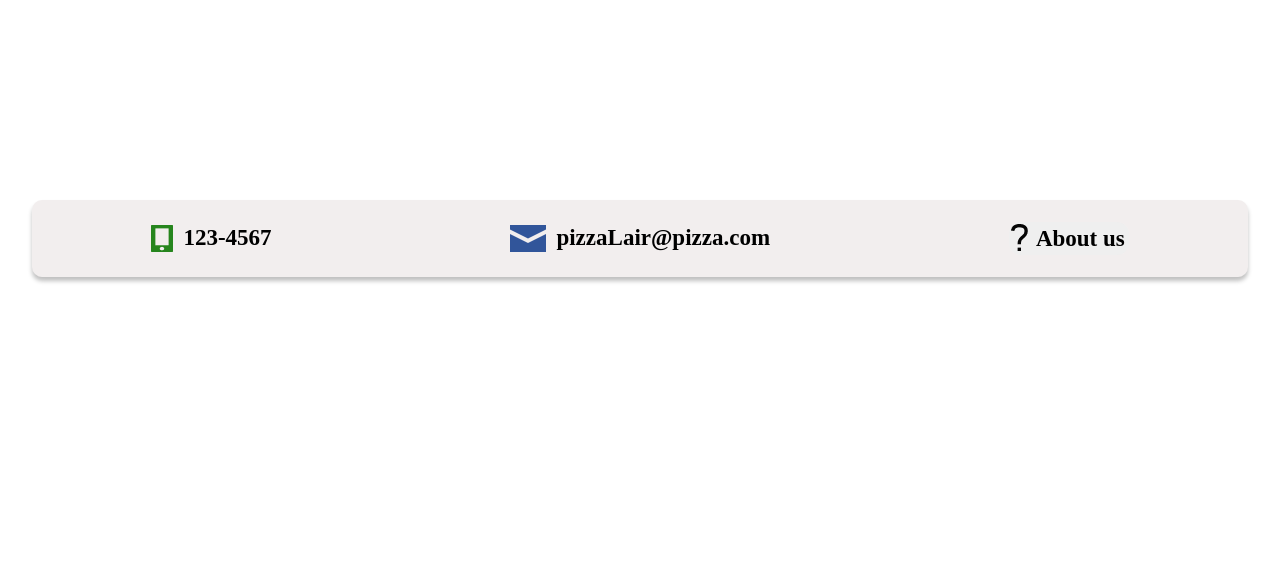
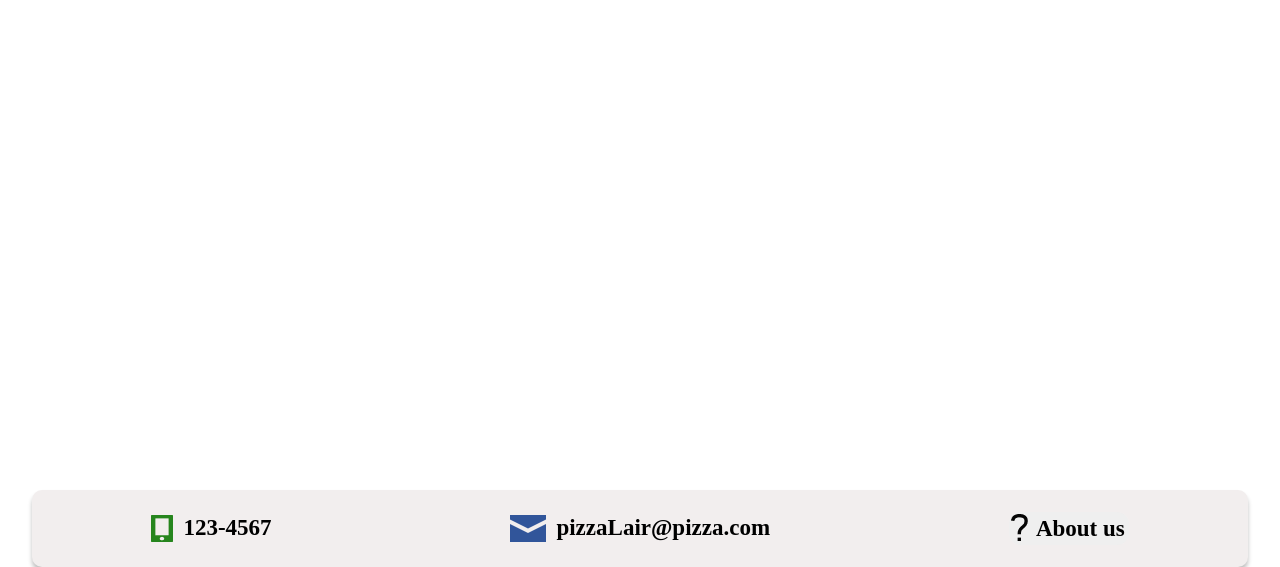
Before and after one commit to bjarkiivars/CandyQueen, a Django app: page /menu/ in a window 1280 px wide. Shown: the part 233-800 px from the top of the page. Run offline with Django 4.2, Linux system fonts and the light colour scheme; data that the repository does not hold is empty; some libraries are stand-ins or nearby versions.

Commit message:
fixing a few things regarding the display on the menu etc

```diff
--- a/static/css/style.css
+++ b/static/css/style.css
@@ -467,10 +467,9 @@ html, body {
     justify-content: space-around;
     align-items: center;
     background: #F2EEEE;
-    mix-blend-mode: darken;
     color: black;
     padding: 20px 0;
-    position: relative;
+    position: fixed;
     width: 95%;
     right: 2.5%;
     left: 2.5%;
--- a/static/js/app.js
+++ b/static/js/app.js
@@ -644,6 +644,7 @@ document.addEventListener('DOMContentLoaded', function() {
         emptyButton.disabled = true;
 
         emptyButton.onclick = () => {
+            emptyButton.disabled = true;
             deleteCart();
         }
 
@@ -1010,6 +1011,7 @@ document.addEventListener('DOMContentLoaded', function() {
         if (window.location.pathname == '/offers/') {
             $("#menu").hide();
             $("#offerCounter").hide();
+            $("#filter").hide();
             $("#offers").show();
         } else {
             $("#menu").hide();
@@ -1025,6 +1027,7 @@ document.addEventListener('DOMContentLoaded', function() {
             $("#menu").hide();
             $("#offerCounter").hide();
             $("#confirmModal").show();
+            $("#filter").hide();
 
             // Display the pizzas
             htmlString = "<h3>" + offer.dataset.name + "</h3>"
```
